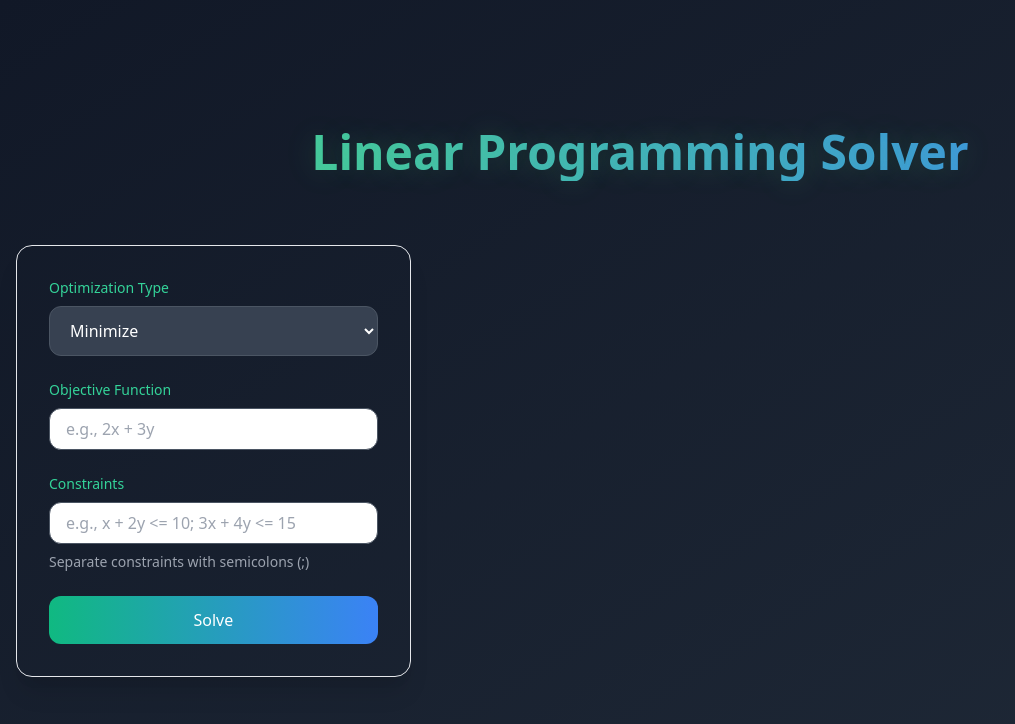
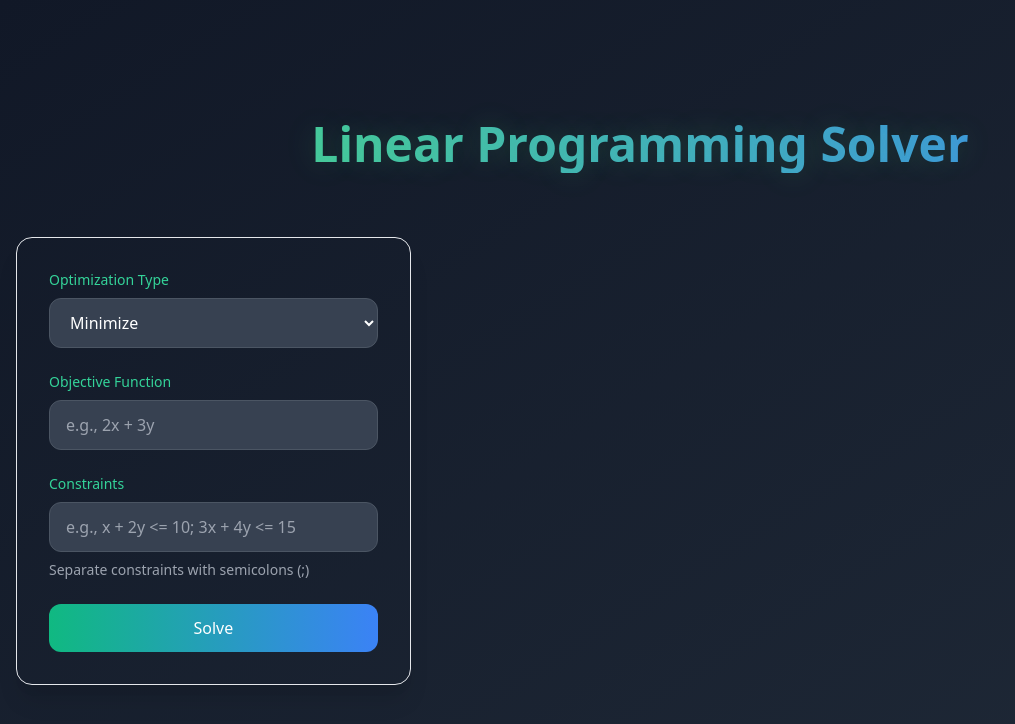
Before and after one commit to Abiram116/MathCourse, a Django app: page / in a window 1280 px wide. Shown: the top 724 px of the page, without its empty margins (0-1015 px from the left). Run offline with Django 5.2, Linux system fonts and the light colour scheme; some libraries are stand-ins or nearby versions.

Commit message:
fixed input box colour issue

```diff
--- a/lp_app/templates/index.html
+++ b/lp_app/templates/index.html
@@ -59,8 +59,7 @@
                             </label>
                             <input type="text" id="objective" name="objective"
                                 placeholder="e.g., 2x + 3y"
-                                class="w-full bg-gray-700/50 backdrop-blur border border-gray-600 rounded-xl px-4 py-2 focus:ring-2 focus:ring-green-400 focus:border-transparent transition-colors duration-200"
-                                required>
+                                class="w-full bg-gray-700 text-white border border-gray-600 rounded-xl px-4 py-3 focus:ring-2 focus:ring-green-400 focus:border-transparent transition-colors duration-200"><required>
                         </div>
 
                         <div class="form-group opacity-0">
@@ -69,8 +68,8 @@
                             </label>
                             <input type="text" id="constraints" name="constraints"
                                 placeholder="e.g., x + 2y <= 10; 3x + 4y <= 15"
-                                class="w-full bg-gray-700/50 backdrop-blur border border-gray-600 rounded-xl px-4 py-2 focus:ring-2 focus:ring-green-400 focus:border-transparent transition-colors duration-200"
-                                required>
+                                class="w-full bg-gray-700 text-white border border-gray-600 rounded-xl px-4 py-3 focus:ring-2 focus:ring-green-400 focus:border-transparent transition-colors duration-200">
+                            <required>
                             <p class="mt-2 text-sm text-gray-400">Separate constraints with semicolons (;)</p>
                         </div>
 
```
